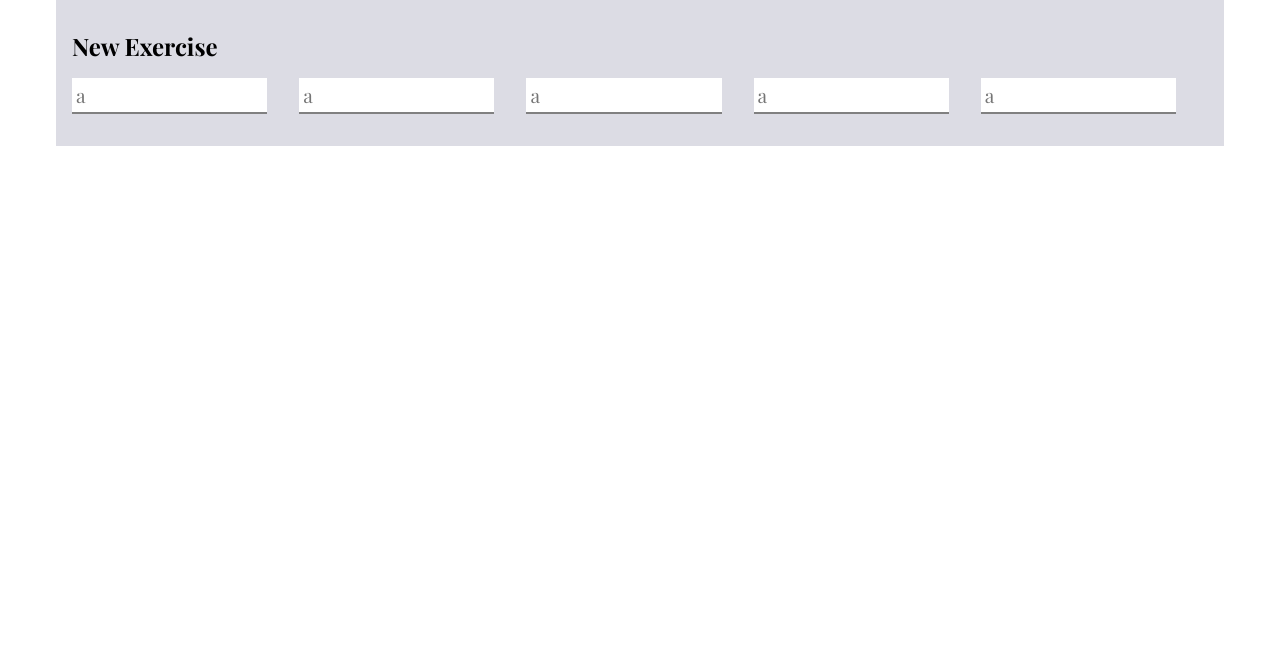
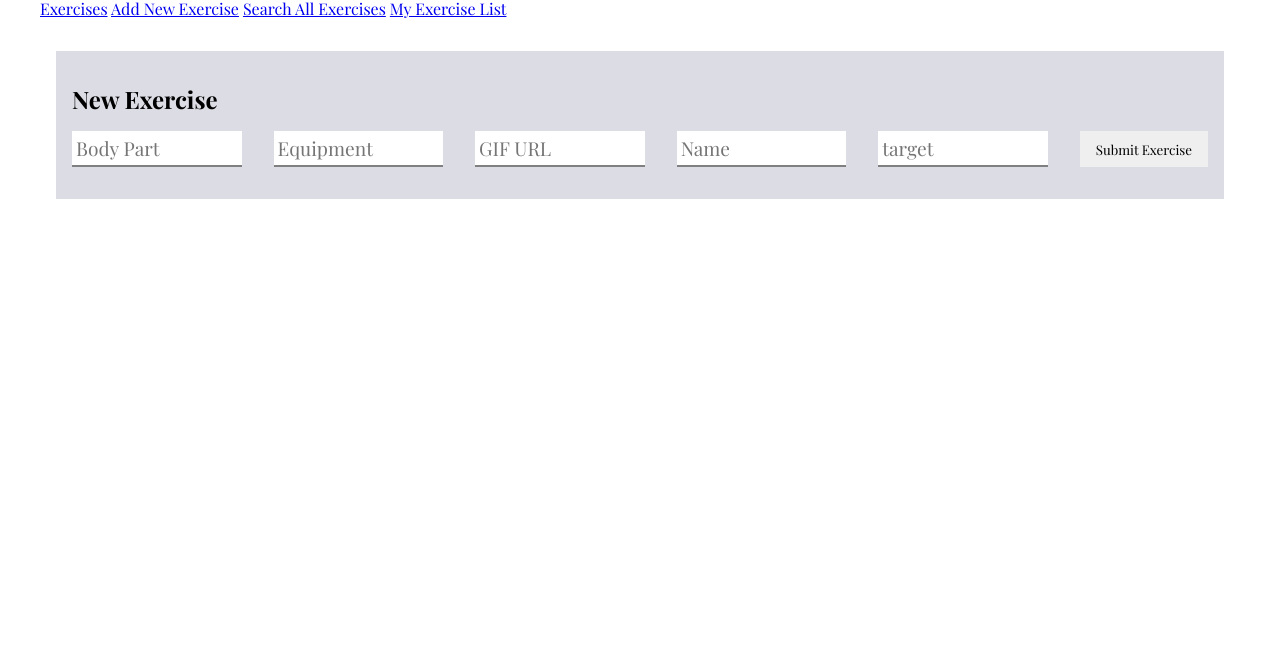
Before and after one commit to Michaelfleck/FlatIron-Workout-Builder-Project, a React app: page /exercise/new in a window 1280 px wide. Shown: the part 138-800 px from the top of the page. Built offline with nearby package versions, Linux system fonts and the light colour scheme; no server answers.

Commit message:
POST Update - needs work

```diff
--- a/db.json
+++ b/db.json
@@ -1,19 +1,5 @@
 {
   "posts": [
-    {
-      "id": 1,
-      "title": "json-server",
-      "author": "typicode"
-    }
-  ],
-  "comments": [
-    {
-      "id": 1,
-      "body": "some comment",
-      "postId": 1
-    }
-  ],
-  "profile": {
-    "name": "typicode"
-  }
+
+  ]
 }
--- a/src/components/AddExercise.js
+++ b/src/components/AddExercise.js
@@ -1,6 +1,6 @@
-// import {useState} from "react";
+import {useState} from "react";
 
-function AddExercise() {
+function AddExercise( {handlePost, newExerciseInput, setNewExerciseInput} ) {
 
     // const [bodyPart, setBodyPart] = useState("")
     // const [equipment, setEquipment] = useState("")
@@ -14,15 +14,22 @@ function AddExercise() {
 
 
 
+
+
     return (
         <div className="new-exercise-form">
             <h2>New Exercise</h2>
-            <form>
-                <input type="text" name="" placeholder="a" value=""></input>
-                <input type="text" name="" placeholder="a" value=""></input>
-                <input type="text" name="" placeholder="a" value=""></input>
-                <input type="text" name="" placeholder="a" value=""></input>
-                <input type="text" name="" placeholder="a" value=""></input>
+            <form onSubmit={e => {
+                e.preventDefault();
+                handlePost(newExerciseInput)
+                console.log("form submitted")
+            }}>
+                <input onChange={(e)=> setNewExerciseInput({ ...newExerciseInput, bodyPart:e.target.value})} type="text" name="body part" placeholder="Body Part" value={newExerciseInput.bodyPart}></input>
+                <input onChange={(e)=> setNewExerciseInput({ ...newExerciseInput, equipment:e.target.value})} type="text" name="equipment" placeholder="Equipment" value={newExerciseInput.equipment}></input>
+                <input onChange={(e)=> setNewExerciseInput({ ...newExerciseInput, gifUrl:e.target.value})} type="text" name="gif url" placeholder="GIF URL" value={newExerciseInput.gifUrl}></input>
+                <input onChange={(e)=> setNewExerciseInput({ ...newExerciseInput, name:e.target.value})} type="text" name="name" placeholder="Name" value={newExerciseInput.name}></input>
+                <input onChange={(e)=> setNewExerciseInput({ ...newExerciseInput, target:e.target.value})} type="text" name="target" placeholder="target" value={newExerciseInput.target}></input>
+                <button type="submit"> Submit Exercise </button>
             </form>
         </div>
     )
--- a/src/components/ExercisePage.js
+++ b/src/components/ExercisePage.js
@@ -14,6 +14,13 @@ function ExercisePage() {
   const [exercises, setExercises] = useState([])
   const [myExercises, setMyExercises] = useState([])
   const [searchTerm, setSearchTerm] = useState("");
+  const [newExerciseInput, setNewExerciseInput] = useState({
+    bodyPart: '',
+    equipment: '',
+    gifUrl: '',
+    name: '',
+    target: ''
+})
 
 
   useEffect(() => {
@@ -42,6 +49,17 @@ function ExercisePage() {
     return exercise.target.toLowerCase().includes(searchTerm.toLowerCase());
   });
 
+  const handlePost = (exercises) => {
+    console.log("handlePost ran")
+    console.log("exercises", exercises)
+
+    fetch("http://localhost:6001/posts", { method: 'POST',
+    headers: { 'Content-Type': 'application/json' },
+    body: JSON.stringify(newExerciseInput) })
+    .then(r => r.json())
+    .then(data => console.log("data: ", data, "exercises: ", exercises))
+  }
+
   console.log(myExercises);
 
   return (
@@ -58,12 +76,18 @@ function ExercisePage() {
             setSearchTerm={setSearchTerm} />
         </Route>
         <Route path="/exercise/new">
-          <AddExercise />
+          <AddExercise
+            handlePost={handlePost}
+            exercises={exercises}
+            newExerciseInput={newExerciseInput}
+            setNewExerciseInput={setNewExerciseInput}
+            />
         </Route>
         <Route path="/exercise">
           <ExerciseList
             exercises={displayedExercises}
-            onAddExercise={handleAddExercise} />
+            onAddExercise={handleAddExercise}
+            />
         </Route>
       </Switch>
     </main>
--- a/src/components/Header.js
+++ b/src/components/Header.js
@@ -10,6 +10,7 @@ function Header() {
         ❚█══█❚
         </span>
       </h1>
+      <div id="navbar">
       <Link to="/exercise">Exercises</Link>
       {"\n"}
       <Link to="/exercise/new">Add New Exercise</Link>
@@ -17,6 +18,7 @@ function Header() {
       <Link to="/exercise/new/search">Search All Exercises</Link>
       {"\n"}
       <Link to="/exercise/new/search/my-list">My Exercise List</Link>
+      </div>
     </header>
   );
 }
--- a/src/index.css
+++ b/src/index.css
@@ -43,6 +43,7 @@ header h1 {
 .logo {
   font-size: 1.25em;
   padding-left: 0.5rem;
+  display: block;
   /* color: transparent;
   text-shadow: 0 0 0 var(--gray); */
 }
@@ -51,11 +52,6 @@ main {
   padding: 0 1rem;
 }
 
-/* .new-plant-form {
-  padding: 2rem 1rem;
-  margin: 2rem 0;
-  background-color: rgba(181, 250, 181, 0.5);
-} */
 
 .new-exercise-form {
   padding: 2rem 1rem;
@@ -73,8 +69,11 @@ main {
   flex: 1;
 }
 
-.new-plant-form button {
-  width: 150px;
+#navbar link {
+  padding: 1rem;
+  border-color: blueviolet;
+  font-family: "Times New Roman", Times, serif;
+  justify-content: center;
 }
 
 .searchbar {
```
Also changed, not shown: 1 other file.
